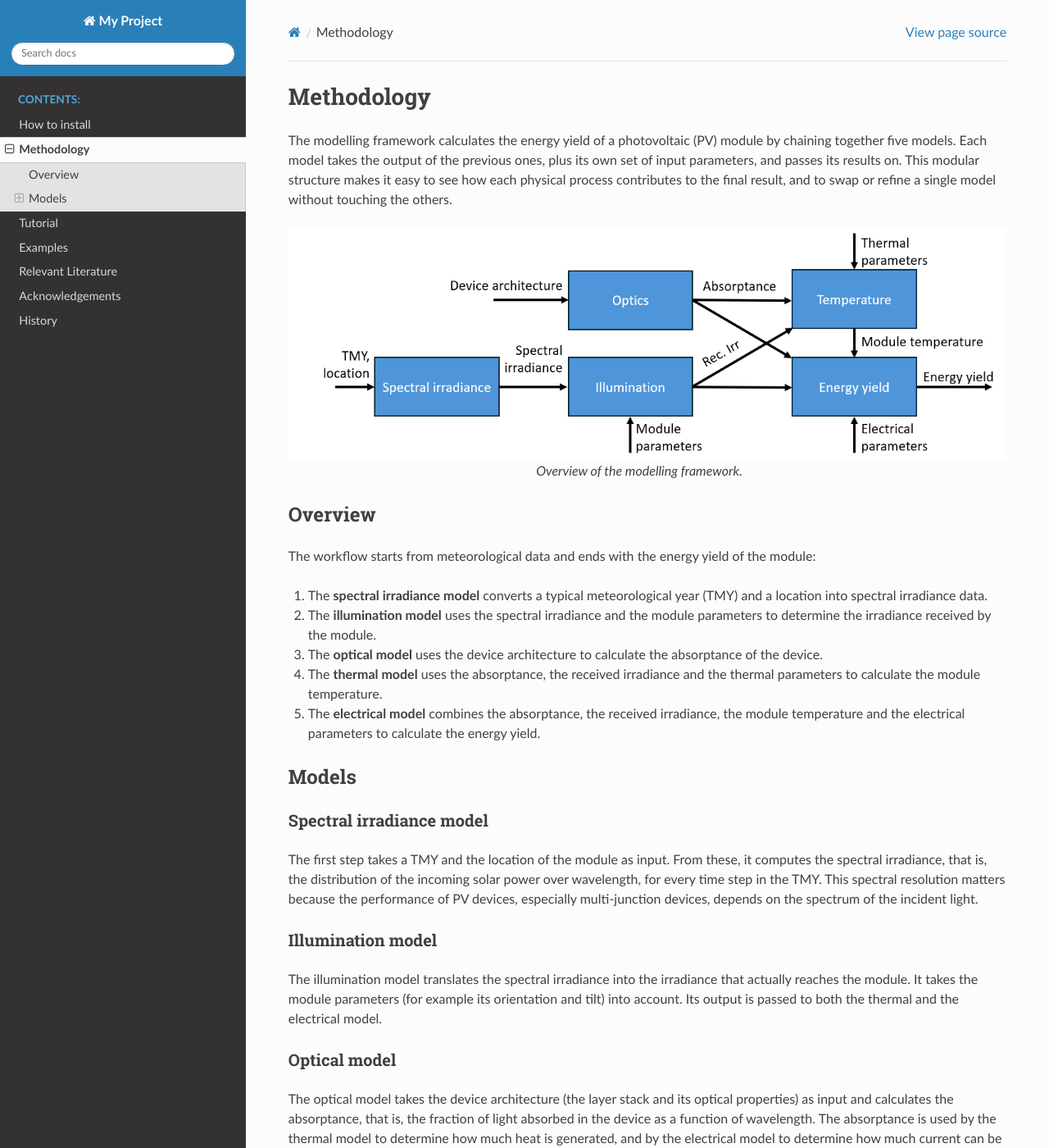
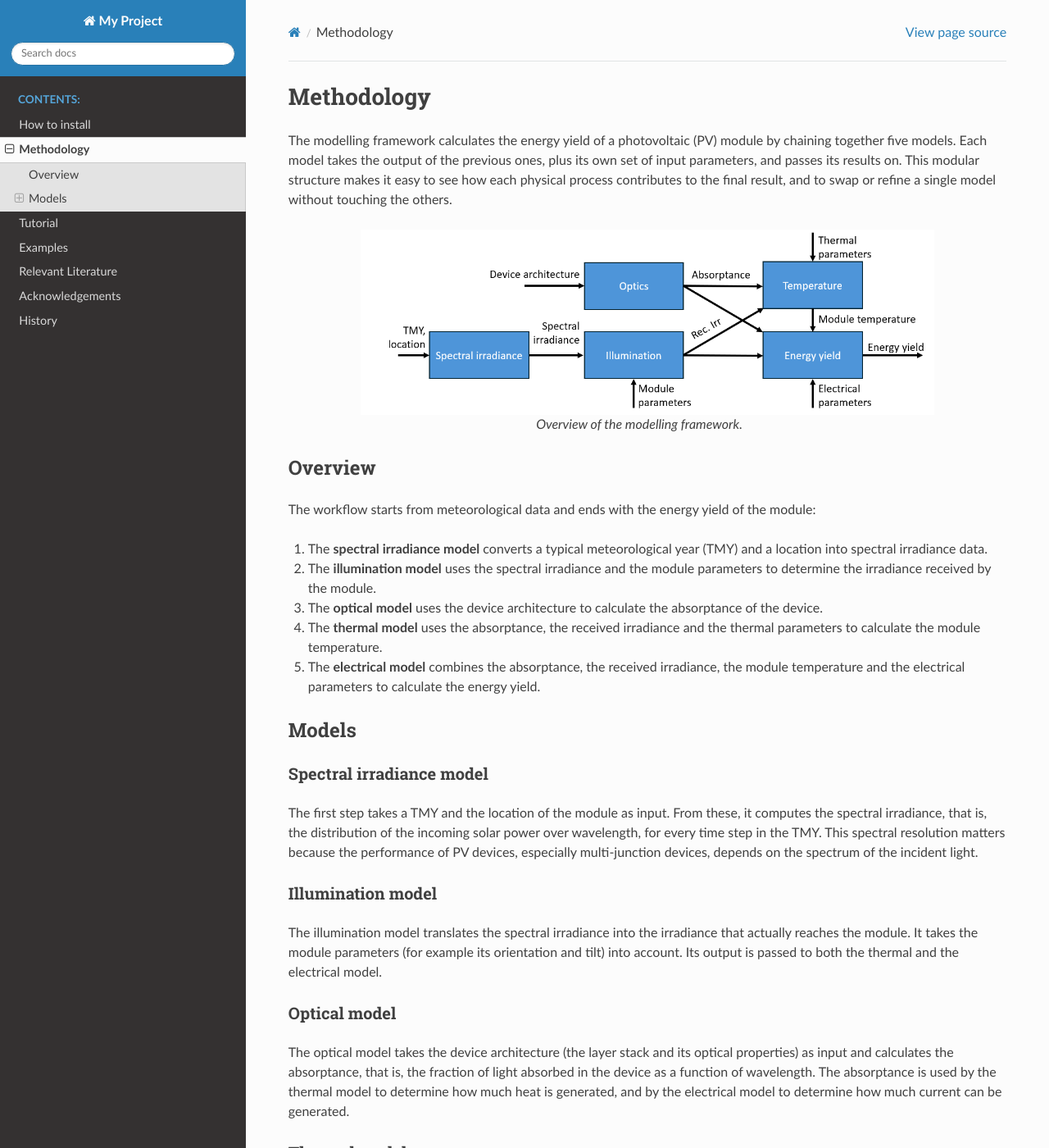
Before and after one commit to YBlom1999/testReadTheDocs, a Sphinx documentation site: the page built from docs/Methodology.rst, in a window 1280 px wide and 1400 px high. Shown: the whole window at 82% size. Built offline with Sphinx 7.4.7 and the Read the Docs theme 3.1.0, drawn with Linux system fonts in a browser that asks for light colours.

Commit message:
make maximum size figures

```diff
--- a/docs/_static/custom.css
+++ b/docs/_static/custom.css
@@ -8,3 +8,12 @@ div.literal-block-wrapper div[class*="highlight-"] {
 .wy-nav-content {
     max-width: none !important;   /* use "none" for the full window width */
 }
+
+/* Limit the size of figures */
+.rst-content figure img,
+.rst-content .figure img {
+    max-width: 700px;    /* never wider than this */
+    max-height: 500px;   /* optional: never taller than this */
+    width: auto;
+    height: auto;
+}
```
